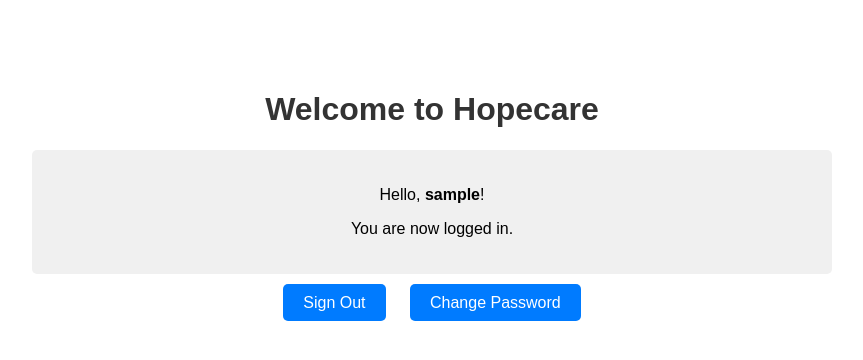
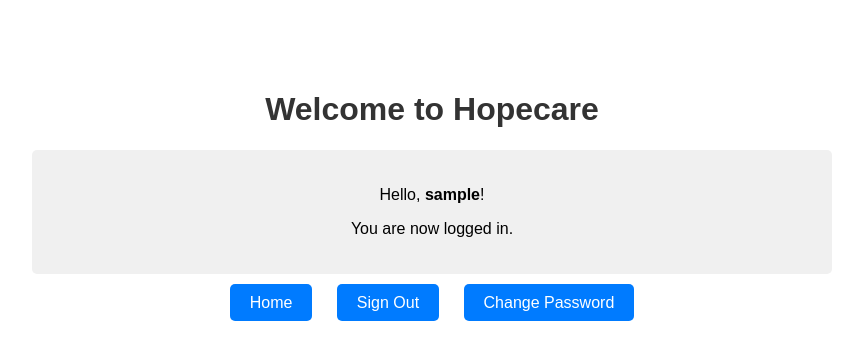
Before and after one commit to 1155-boni/Hopecare2.0, a Django app: page /home/ in a window 1280 px wide. Shown: the top 360 px of the page, without its empty margins (208-1071 px from the left). Run offline with Django 5.2, Linux system fonts and the light colour scheme; the visitor is signed in with stand-in values (Sample User, id 1).

Commit message:
Add Home link to navigation in home.html

```diff
--- a/templates/home.html
+++ b/templates/home.html
@@ -47,6 +47,7 @@
             <p>You are now logged in.</p>
         </div>
         <div class="nav-links">
+            <a href="{% url 'landing' %}">Home</a>
             <a href="{% url 'sign_out' %}">Sign Out</a>
             <a href="{% url 'password_change' %}">Change Password</a>
         </div>
```
